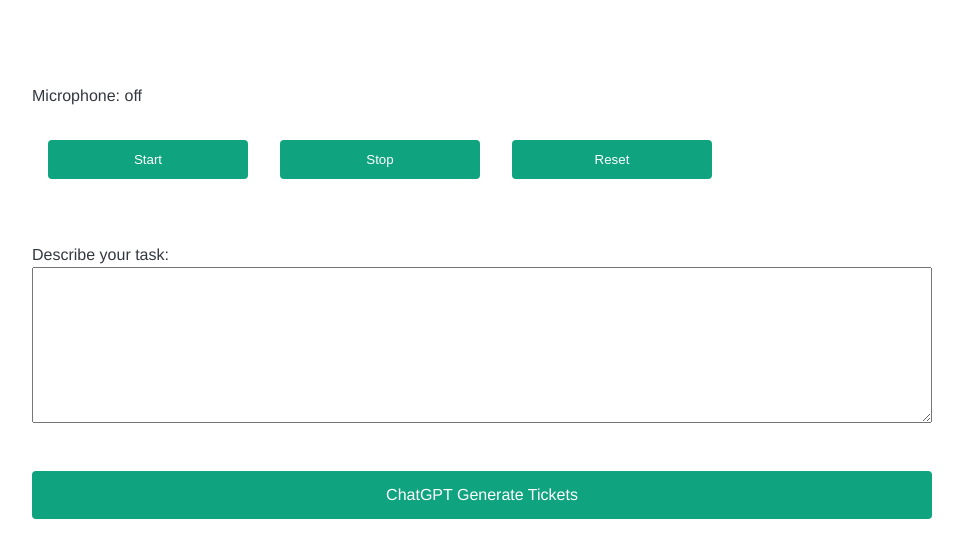
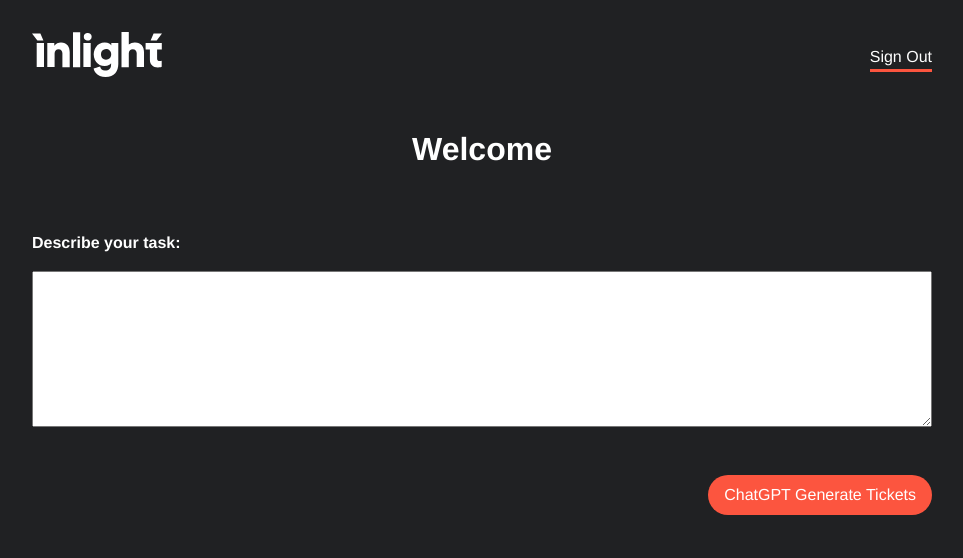
Before and after one commit to MemoryWrong/demo-inlight-hackathon, a Next.js app: page / in a window 1280 px wide. Shown: the top 558 px of the page, without its empty margins (158-1121 px from the left). Built offline with nearby package versions, Linux system fonts and the light colour scheme; a web font is replaced by a local one.

Commit message:
feat: ui update

```diff
--- /dev/null
+++ b/components/header/index.js
@@ -0,0 +1,26 @@
+import styles from './index.module.css';
+import inlightSVG from '../../public/inlight.svg';
+
+const Header = () => {
+  return (
+    <div className={styles.header}>
+      <div className='styles.headerImage'>
+        <svg
+          xmlns='http://www.w3.org/2000/svg'
+          width='130px'
+          height='45px'
+          viewBox='0 0 130 45'
+        >
+          <path
+            fill='white'
+            d='M29 10.4c-2.5 0-5.4 1.1-6.7 3.4V11h-7v24h7.3V21.4c0-2.4 1.5-4.2 3.9-4.2 2.6 0 3.9 1.8 3.9 4.1v13.9h7.3V20c0-5.3-2.7-9.6-8.7-9.6zm45 17.3c-2.9 0-5-2-5-5.4a5 5 0 0 1 5-5.3c2.8 0 5.2 2 5.2 5.3S77 27.7 74 27.7zm5.4-14.1c-.7-1.3-2.8-3-6.7-3-6.5 0-11 5.4-11 11.7 0 6.7 4.7 11.7 11 11.7 3.5 0 5.6-1.4 6.4-2.7v1.2c0 4.3-2.2 6-5.9 6a5 5 0 0 1-5.1-4l-6.5 2c.7 4.2 5 8.5 12 8.5 8.9 0 12.7-6 12.7-13V11h-7v2.6zM89.5 0h7.3v12.6a9 9 0 0 1 6.2-2.2c6.2 0 9 4.3 9 9.6v15h-7.3V21.3c0-2.3-1.3-4.1-4-4.1-2.2 0-3.7 1.6-3.9 3.8v14.2h-7.3V0zM51.4 35h7.3V11h-7.3zm-3.2 0V.2H41v35h7.3zM4.7 35H12V11H4.7zM130 1.5h-8.4l-3 7h6.1zM0 1.5h8.4l3 7h-6zM113.6 11v6.5h4.3v10.3c0 4.7 3 7.7 8 7.7 2.3 0 3.5-.5 3.8-.7v-6a9 9 0 0 1-2 .2c-1.6 0-2.6-.6-2.6-2.5v-9h4.7V11h-16.2zM55 .9a3.8 3.8 0 0 0 0 7.5A3.8 3.8 0 1 0 55 1'
+            class='svg-fill'
+          ></path>
+        </svg>
+      </div>
+      <div className={styles.action}>Sign Out</div>
+    </div>
+  );
+};
+
+export { Header };
--- /dev/null
+++ b/components/header/index.module.css
@@ -0,0 +1,11 @@
+.header{
+    width: 900px;
+    display: flex;
+    justify-content: space-between;
+    align-items: center;
+    padding: 2rem;
+}
+.action{
+    color: white;
+    border-bottom: solid 3px #fc553f;
+}
--- a/pages/index.js
+++ b/pages/index.js
@@ -1,14 +1,15 @@
-import Head from "next/head";
-import { useState } from "react";
-import styles from "./index.module.css";
-import Dictaphone from "./voice/voice";
+import Head from 'next/head';
+import { useState } from 'react';
+import styles from './index.module.css';
+import Dictaphone from './voice/voice';
 
-import { mapToClickup } from "../utils/map-to-clickup";
+import { mapToClickup } from '../utils/map-to-clickup';
+import { Header } from '../components/header';
 
 export default function Home() {
   const [loading, setLoading] = useState(false);
   const [result, setResult] = useState();
-  const [script, setScript] = useState("");
+  const [script, setScript] = useState('');
 
   async function onSubmit(event) {
     console.log('=========>', script);
@@ -16,10 +17,10 @@
     event.preventDefault();
 
     try {
-      const response = await fetch("/api/generate", {
-        method: "POST",
+      const response = await fetch('/api/generate', {
+        method: 'POST',
         headers: {
-          "Content-Type": "application/json",
+          'Content-Type': 'application/json',
         },
         body: JSON.stringify({ script }),
       });
@@ -37,7 +38,7 @@
       setResult(data.result);
       await mapToClickup(data.result.stories);
 
-      alert("Success! Check your ClickUp account.");
+      alert('Success! Check your ClickUp account.');
     } catch (error) {
       console.error(error);
       alert(error.message);
@@ -53,41 +54,43 @@
   return (
     <div>
       <Head>
-        <title>OpenAI Quickstart</title>
-        <link rel="icon" href="/dog.png" />
+        <title>Hack to the future</title>
+        <link rel='icon' href='/dog.png' />
       </Head>
 
       <main className={styles.main}>
-        <Dictaphone handleScript={handleScript} />
-
+        <Header />
+        <h1 className={styles.storyh1}>Welcome</h1>
         <form onSubmit={onSubmit}>
-          <label htmlFor="input">Describe your task: </label>
+          <label htmlFor='input'>Describe your task: </label>
           <textarea
-            name="input"
+            name='input'
             rows={10}
             value={script}
             onChange={(e) => setScript(e.target.value)}
-          />
-          <input
-            type="submit"
-            value={loading ? "Generating..." : "ChatGPT Generate Tickets"}
             disabled={loading}
           />
+          <div className={styles.buttonContainer}>
+            <input
+              type='submit'
+              value={loading ? 'Generating...' : 'ChatGPT Generate Tickets'}
+              disabled={loading}
+            />
+          </div>
         </form>
         <div className={styles.result}>
           {result?.stories?.map((story, index) => (
             <div key={index} className={styles.story}>
-              <h2>Story Name: {story?.name}</h2>
+              <h2>
+                {index + 1}. Story Name: {story?.name}
+              </h2>
               <p>
-                Priority:{" "}
+                Priority:{' '}
                 <span className={`${styles.tag}`}>{story?.priority}</span>
               </p>
               <p>Description: {story?.description}</p>
               <p>
-                Type:{" "}
-                <span className={styles.tag}>
-                  {story?.tag}
-                </span>
+                Type: <span className={styles.tag}>{story?.tag}</span>
               </p>
               {story?.tasks?.map((task, index) => (
                 <div className={styles.tasks} key={index}>
--- a/pages/index.module.css
+++ b/pages/index.module.css
@@ -13,6 +13,7 @@
   font-weight: bold;
   font-style: normal;
 }
+
 .main,
 .main input {
   font-size: 16px;
@@ -24,7 +25,9 @@
   display: flex;
   flex-direction: column;
   align-items: center;
-  padding-top: 60px;
+  background-color: #202123;
+  margin: -8px;
+  min-height: 100vh;
 }
 .main .icon {
   width: 34px;
@@ -33,7 +36,7 @@
   /* font-size: 32px; */
   line-height: 40px;
   font-weight: bold;
-  color: #202123;
+  color:white;
   margin: 2rem 0 1rem 0;
 }
 .main form {
@@ -53,14 +56,21 @@
   color: #8e8ea0;
   opacity: 1;
 }
+.buttonContainer{
+  text-align: right;
+}
 .main input[type="submit"] {
-  padding: 12px 0;
+  padding: 8px 1rem;
   color: #fff;
-  background-color: #10a37f;
+  background-color: #fc553f;
   border: none;
-  border-radius: 4px;
+  border-radius: 50px;
   text-align: center;
   cursor: pointer;
+  width: fit-content;
+}
+.main p{
+  color: white;
 }
 .main input[type="submit"]:disabled{
   background-color: #929292;
@@ -98,7 +108,15 @@
 	display: block;
 	margin: 1rem;
 }
+.main h2{
+  color: #fc553f;
 
+}
+.main label{
+  color: white;
+  font-weight: 800;
+  margin-bottom: 1rem;
+}
 .main textarea {
   margin-bottom: 3rem;
 }
@@ -107,4 +125,14 @@
   background: #e1e1e1;
   border-radius: 50px;
   padding: 5px 10px;
+  color: #353740;
+  text-transform: capitalize;
 }
+
+.main .story{
+  border-bottom: solid 1px #fc553f;
+}
+
+.storyh1{
+  color:white;
+}
```
Also changed, not shown: public/inlight.svg (added).
